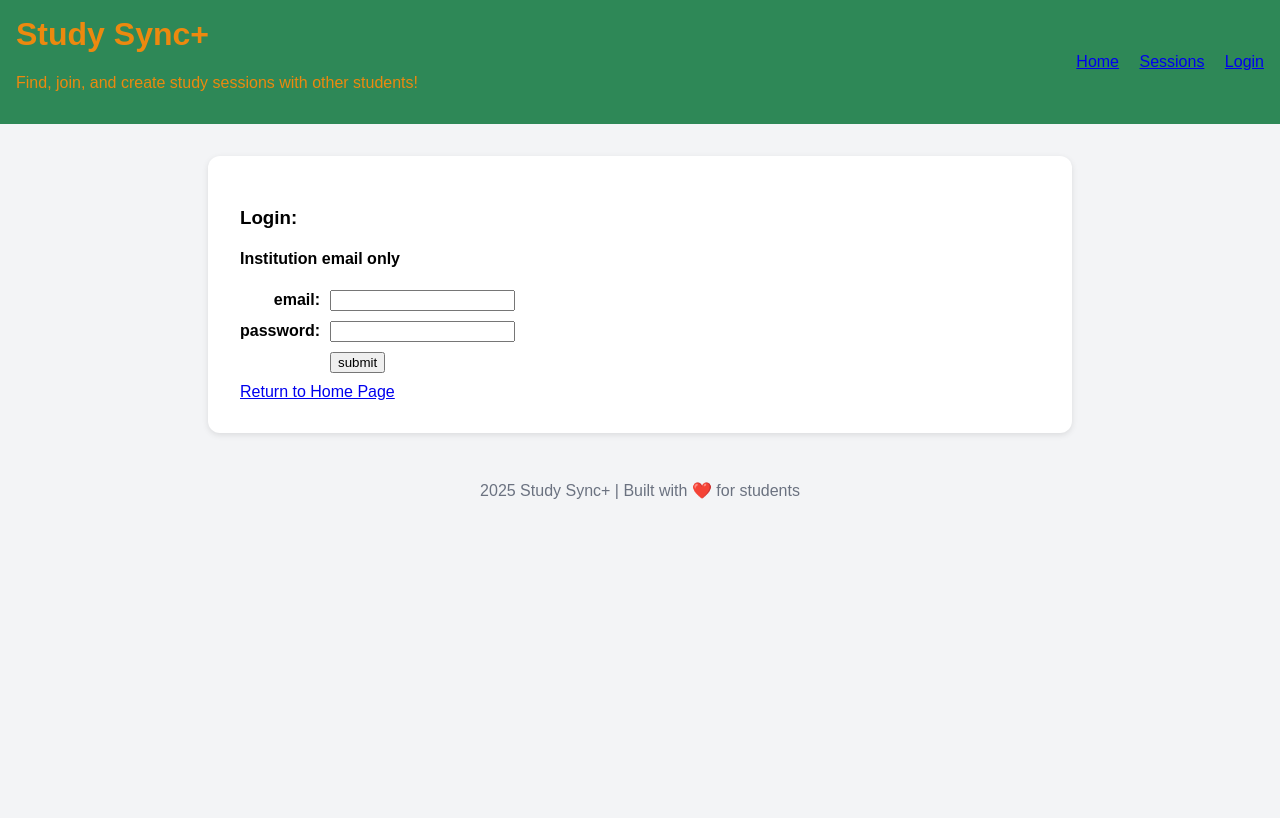
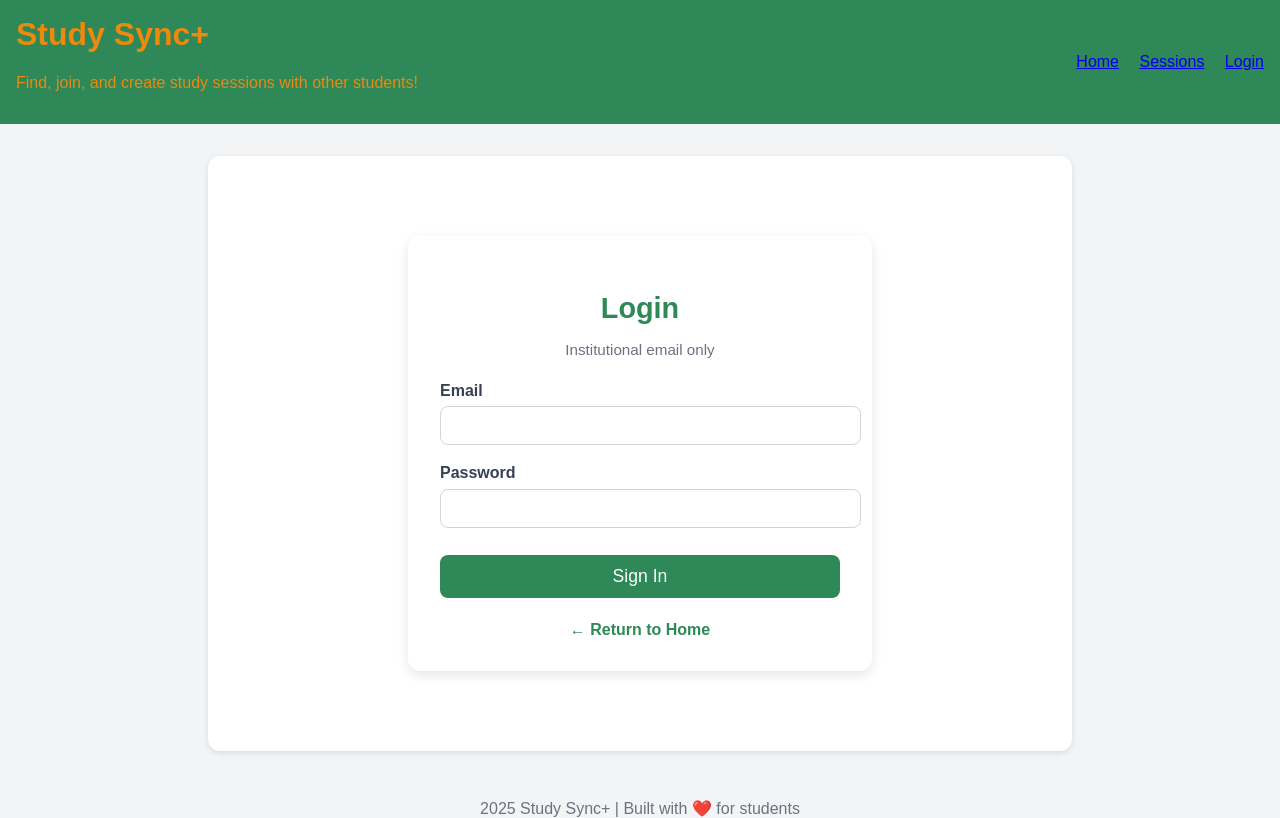
Before and after one commit to LeinaD-San/Software_Project_Fall25, a Flask app: page /login in a window 1280 px wide. Before the commit the page ends 499 px from the top, so only its background shows below. Run offline with Flask 3, Linux system fonts and the light colour scheme.

Commit message:
updated login html front end

```diff
--- a/templates/login.html
+++ b/templates/login.html
@@ -1,42 +1,116 @@
 {% extends "base.html" %}
-{% block title%}Login Page{% endblock%}
+{% block title %}Login - Study Sync+{% endblock %}
+
+{% block head %}
+<style>
+    /* Center the login card */
+    .login-container {
+        max-width: 400px;
+        margin: 3rem auto;
+        padding: 2rem;
+        border-radius: 12px;
+        background-color: #ffffff;
+        box-shadow: 0 4px 12px rgba(0,0,0,0.1);
+        text-align: center;
+        animation: fadeIn 0.4s ease;
+    }
+
+    @keyframes fadeIn {
+        from { opacity: 0; transform: translateY(10px); }
+        to { opacity: 1; transform: translateY(0); }
+    }
+
+    .login-title {
+        font-size: 1.8rem;
+        color: #2E8857;
+        margin-bottom: 0.5rem;
+    }
+
+    .login-subtitle {
+        font-size: 0.95rem;
+        color: #6b7280;
+        margin-bottom: 1.5rem;
+    }
+
+    .form-group {
+        text-align: left;
+        margin-bottom: 1.2rem;
+    }
+
+    .form-group label {
+        font-weight: 600;
+        color: #374151;
+        display: block;
+        margin-bottom: 0.4rem;
+    }
+
+    .form-group input {
+        width: 100%;
+        padding: 0.6rem;
+        border-radius: 8px;
+        border: 1px solid #d1d5db;
+        font-size: 1rem;
+        transition: border-color 0.2s ease;
+    }
+
+    .form-group input:focus {
+        outline: none;
+        border-color: #2E8857;
+    }
+
+    .login-btn {
+        width: 100%;
+        padding: 0.7rem;
+        background-color: #2E8857;
+        border: none;
+        border-radius: 8px;
+        font-size: 1.1rem;
+        color: white;
+        cursor: pointer;
+        transition: 0.3s ease;
+        margin-top: 0.5rem;
+    }
+
+    .login-btn:hover {
+        background-color: #256f46;
+        transform: translateY(-2px);
+    }
+
+    .back-link {
+        display: block;
+        margin-top: 1.4rem;
+        text-decoration: none;
+        color: #2E8857;
+        font-weight: 600;
+        transition: 0.2s ease;
+    }
+
+    .back-link:hover {
+        color: #1d5c36;
+        text-decoration: underline;
+    }
+</style>
+{% endblock %}
 
 {% block content %}
+<div class="login-container">
+    <h2 class="login-title">Login</h2>
+    <p class="login-subtitle">Institutional email only</p>
 
-<style>
-    .form-group {
-        display: flex;
-        align-items: center;
-        margin-bottom: 10px;
-    }
-    .form-group label {
-        width: 80px;
+    <form action="{{ url_for('login') }}" method="post">
+        <div class="form-group">
+            <label for="email">Email</label>
+            <input type="text" id="email" name="user" required>
+        </div>
 
-        text-align: right;
-        margin-right: 10px;
-        font-weight: bold;
-    }
-</style>
-<h3>Login:</h3>
-<h4>Institution email only</h4>
+        <div class="form-group">
+            <label for="password">Password</label>
+            <input type="password" id="password" name="password" required>
+        </div>
 
-<form action="{{ url_for('login')}}" method="post">
+        <button type="submit" class="login-btn">Sign In</button>
+    </form>
 
-    <div class="form-group">
-        <label for="email">email:</label>
-        <input type="text" id="email" name="user" />
-    </div>
-
-    <div class="form-group">
-        <label for="password">password:</label>
-        <input type="password" id="password" name="password" />
-    </div>
-
-    <div class="form-group">
-        <label style="width: 80px;"></label> <input type="submit" value="submit" />
-    </div>
-
-</form>
-
-<a href="{{ url_for('home') }}" class="btn">Return to Home Page</a>
+    <a href="{{ url_for('home') }}" class="back-link">← Return to Home</a>
+</div>
 {% endblock %}
```
